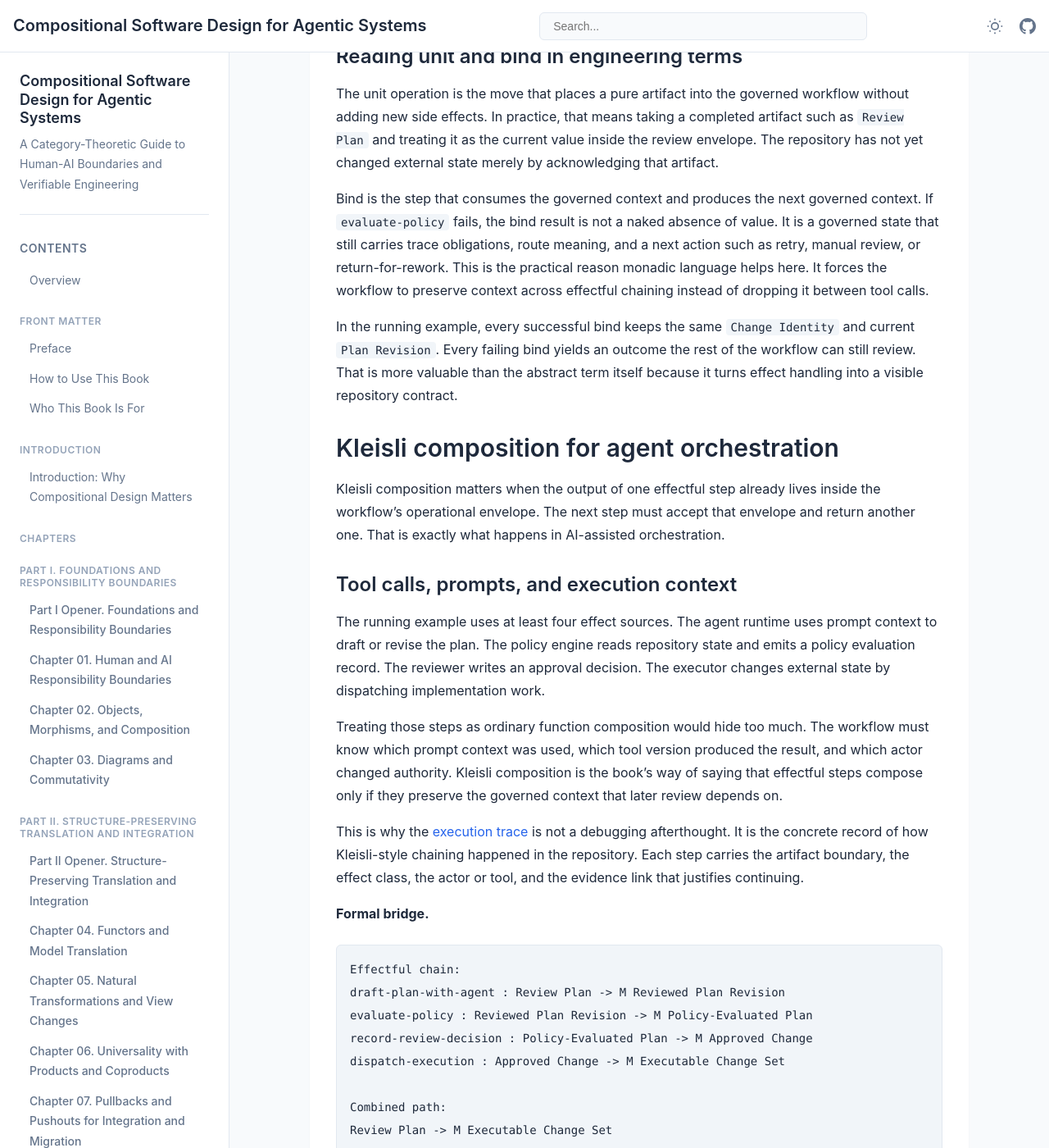
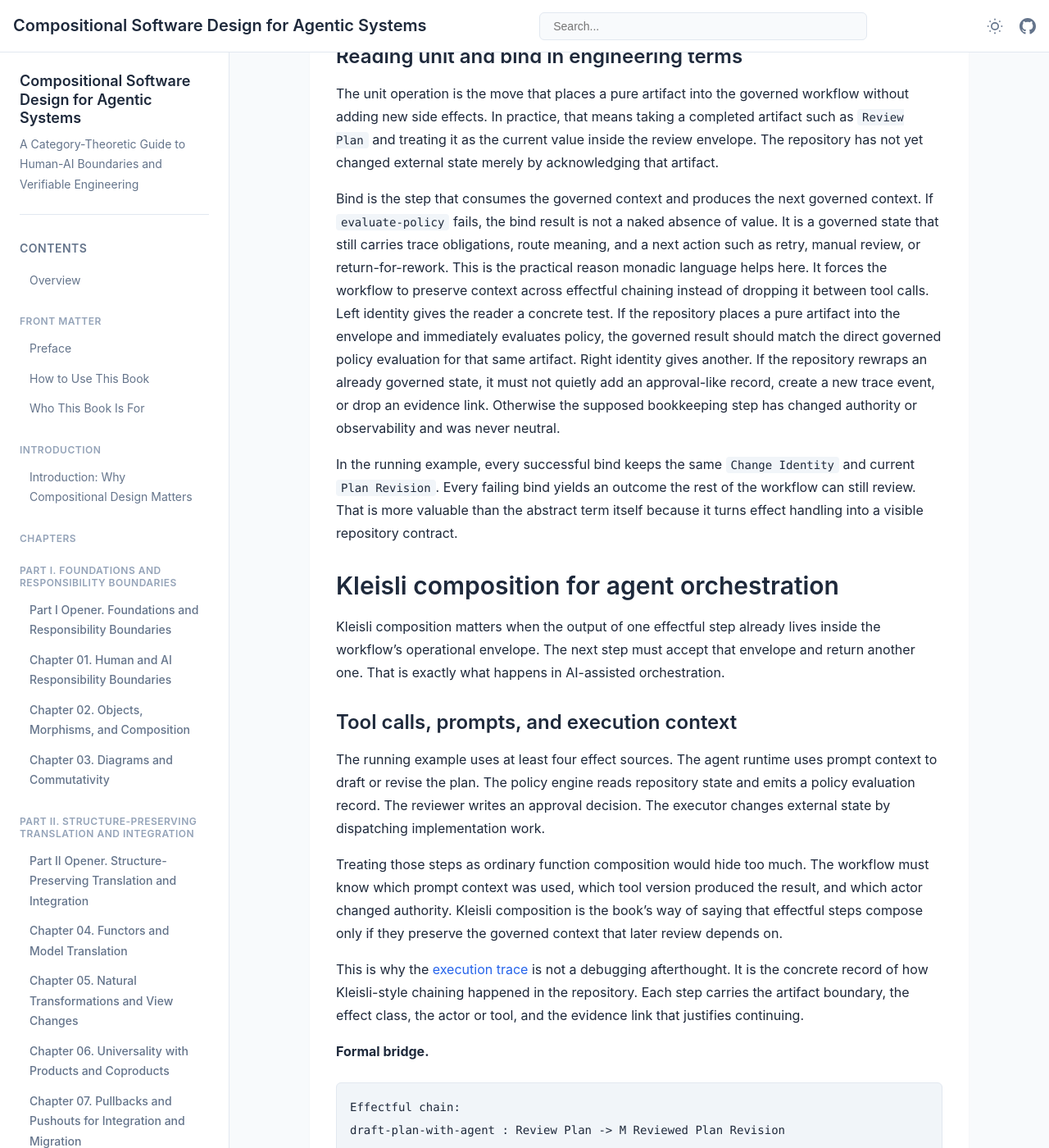
Before and after one commit to itdojp/composable-software-design-book, a Jekyll site: the page built from src/chapter-chapter09/index.md, in a window 1280 px wide and 1400 px high, scrolled down 4587 px. Shown: the whole window at 82% size. Built offline with Jekyll 4.4.1, drawn with Linux system fonts in a browser that asks for light colours; some of the changed text lies outside the part shown.

Commit message:
Deepen late theory payoffs in Chapters 08-10

```diff
--- a/src/chapter-chapter09/index.md
+++ b/src/chapter-chapter09/index.md
@@ -136,6 +136,11 @@ If `evaluate-policy` fails, the bind result is not a naked absence of value.
 It is a governed state that still carries trace obligations, route meaning, and a next action such as retry, manual review, or return-for-rework.
 This is the practical reason monadic language helps here.
 It forces the workflow to preserve context across effectful chaining instead of dropping it between tool calls.
+Left identity gives the reader a concrete test.
+If the repository places a pure artifact into the envelope and immediately evaluates policy, the governed result should match the direct governed policy evaluation for that same artifact.
+Right identity gives another.
+If the repository rewraps an already governed state, it must not quietly add an approval-like record, create a new trace event, or drop an evidence link.
+Otherwise the supposed bookkeeping step has changed authority or observability and was never neutral.
 
 In the running example, every successful bind keeps the same `Change Identity` and current `Plan Revision`.
 Every failing bind yields an outcome the rest of the workflow can still review.
@@ -178,6 +183,12 @@ Review Plan -> M Executable Change Set
 
 Here `M` is the governed effect envelope that carries trace obligations, authority changes, and permitted next actions together with the value.
 The chain is safe only when each step returns another governed state instead of dropping context between tool calls.
+A bare artifact chain would let `evaluate-policy` return only `Policy-Evaluated Plan` and ask later steps to infer whether the result was cached, manually overridden, or produced from stale context.
+That is ordinary composition plus logging.
+It forces every downstream step to guess which effect already happened.
+The governed envelope chain avoids that guesswork because each step returns value, trace obligation, authority state, and permitted next action together.
+That is the practical payoff of Kleisli composition.
+Teams may regroup the chain across services or queues without changing the governed outcome that the reviewer and the audit trail must reconstruct.
 
 ### Chaining effectful steps safely
 
```
Also changed, not shown: src/chapter-chapter08/index.md (+8 -0 lines), src/chapter-chapter10/index.md (+5 -0 lines).
